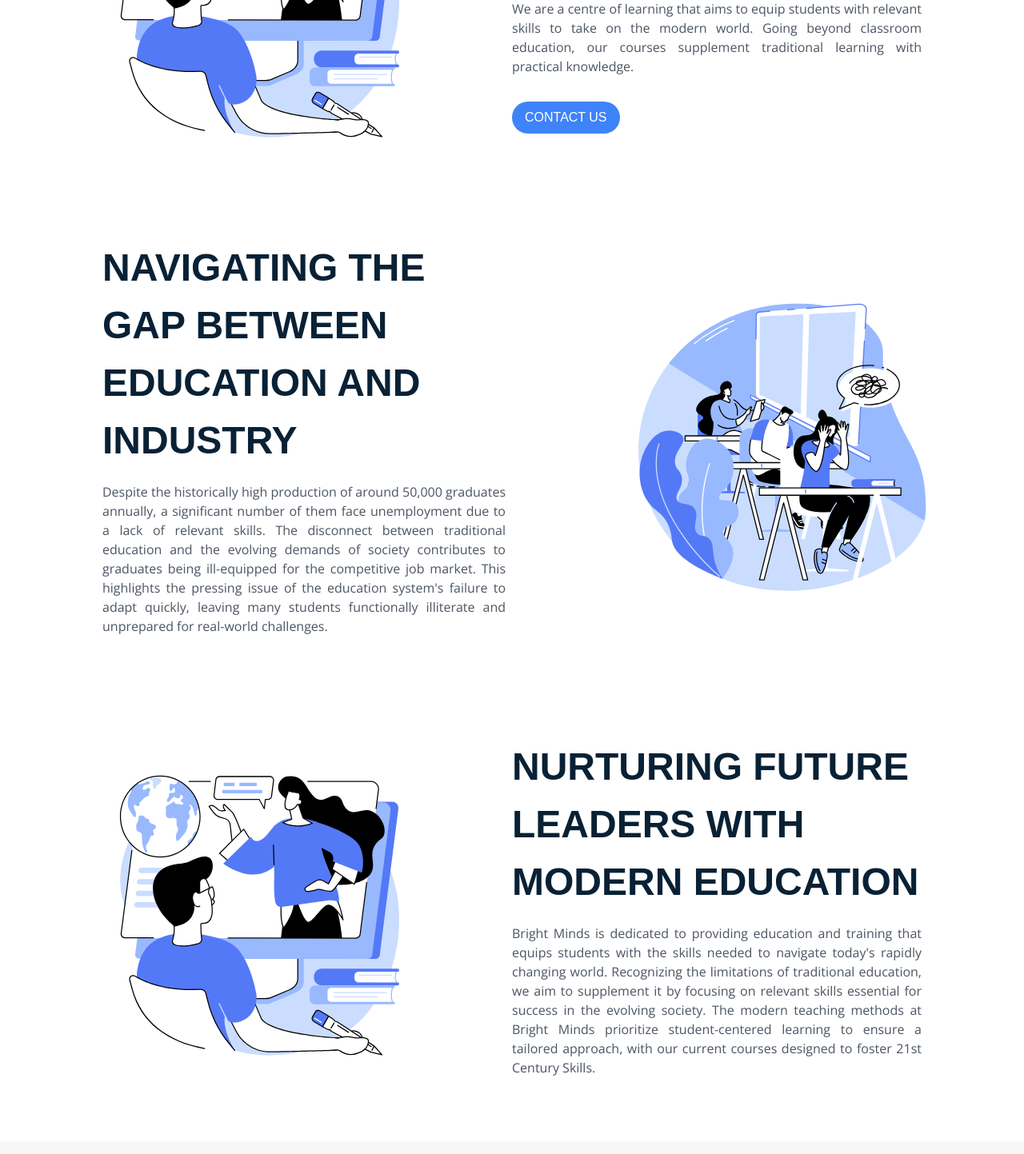
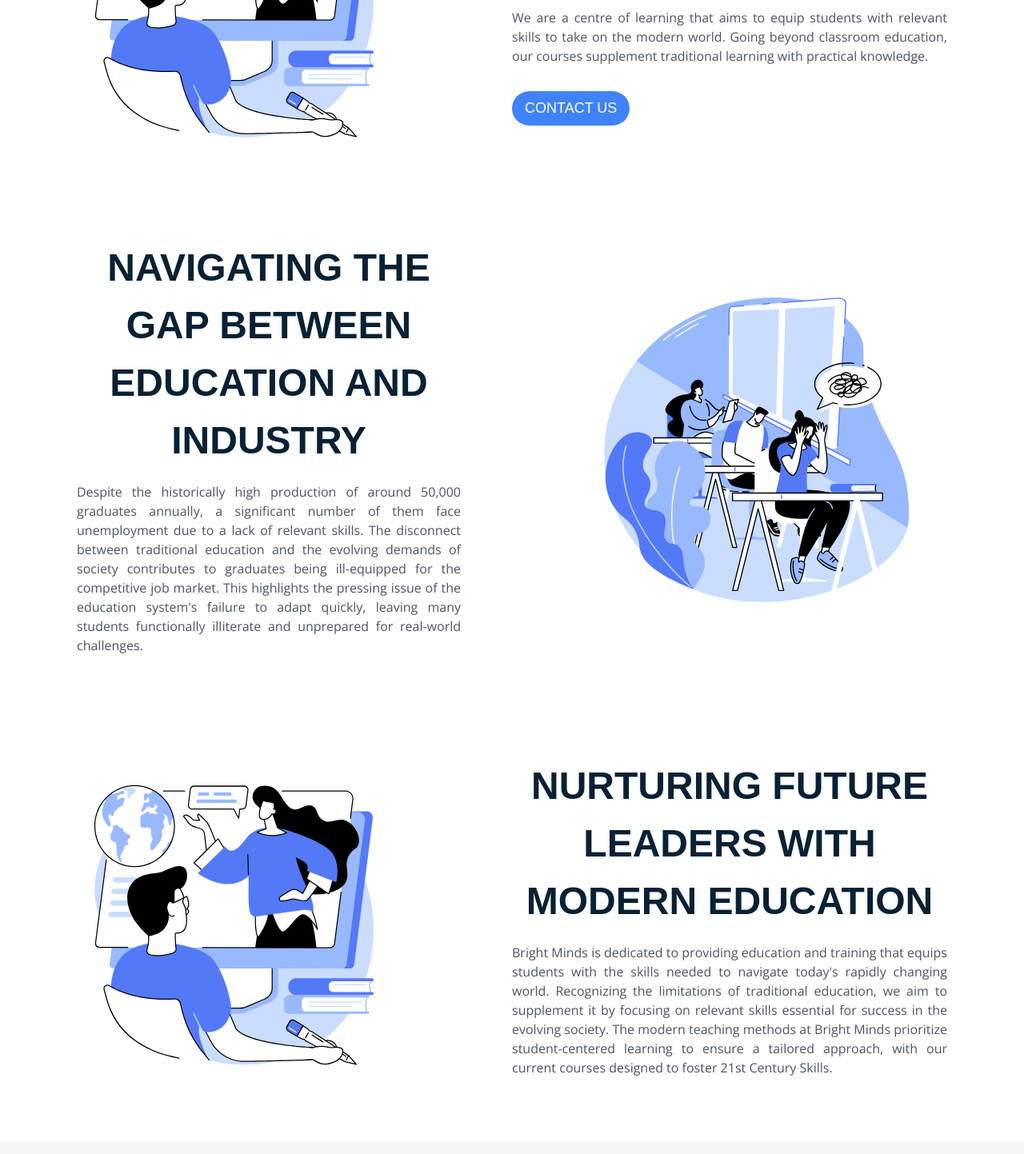
Before and after one commit to amiranazri/brightminds-website, a Next.js app: page /about in a window 1280 px wide. Shown: the part 360-1803 px from the top of the page at 80% size. Built offline with nearby package versions, Linux system fonts and the light colour scheme; a web font is replaced by a local one.

Commit message:
Finished section one of about page

```diff
--- a/app/about/page.tsx
+++ b/app/about/page.tsx
@@ -6,7 +6,7 @@
 import Link from "next/link";
 import { useRouter } from "next/navigation";
 
-async function About() {
+function About() {
   const router = useRouter();
 
   const handleContactUs = () => {
@@ -14,7 +14,7 @@
   };
   return (
     <>
-      <div className="flex flex-col md:flex-row items-center justify-center md:justify-between mx-auto max-w-6xl py-12 px-16">
+      <div className="flex flex-col md:flex-row items-center justify-center md:justify-between mx-auto max-w-6xl py-12 px-8">
         <div className="flex-1">
           <Image
             src="/about-1.svg"
@@ -39,35 +39,64 @@
         </div>
       </div>
 
-      <div className="flex flex-col md:flex-row space-x-4 space-y-4 items-center justify-between mx-auto max-w-6xl py-12 px-16">
-        <div className="flex-1 text-center md:text-left">
-          <h3 className=" font-bold mb-4">
-            Navigating the Gap Between Education and Industry{" "}
-          </h3>
-          <p className="text-gray-600 mb-8" style={{ textAlign: "justify" }}>
-            Despite the historically high production of around 50,000 graduates
-            annually, a significant number of them face unemployment due to a
-            lack of relevant skills. The disconnect between traditional
-            education and the evolving demands of society contributes to
-            graduates being ill-equipped for the competitive job market. This
-            highlights the pressing issue of the education system's failure to
-            adapt quickly, leaving many students functionally illiterate and
-            unprepared for real-world challenges.
-          </p>
-        </div>
+      {window.innerWidth <= 640 ? (
+        <div className="flex flex-col sm:flex-row items-center justify-between mx-auto max-w-6xl py-12 px-8">
           <div className="flex-1">
             <Image
               src="/about-2.svg"
               alt="Bright Minds logo"
               width={400}
               height={400}
-            className="rounded-lg ml-32"
+              className="rounded-lg mx-auto"
+            />
+          </div>
+          <div className="flex-1 text-center md:text-left">
+            <h3 className="font-bold mb-4">
+              Navigating the Gap Between Education and Industry{" "}
+            </h3>
+            <p className="text-gray-600 mb-8" style={{ textAlign: "justify" }}>
+              Despite the historically high production of around 50,000
+              graduates annually, a significant number of them face unemployment
+              due to a lack of relevant skills. The disconnect between
+              traditional education and the evolving demands of society
+              contributes to graduates being ill-equipped for the competitive
+              job market. This highlights the pressing issue of the education
+              system's failure to adapt quickly, leaving many students
+              functionally illiterate and unprepared for real-world challenges.
+            </p>
+          </div>
+        </div>
+      ) : (
+        <div className="flex flex-col md:flex-row items-center justify-center md:justify-between mx-auto max-w-6xl py-12 px-8">
+          <div className="flex-1 text-center md:text-center">
+            <h3 className="font-bold mb-4">
+              Navigating the Gap Between Education and Industry{" "}
+            </h3>
+            <p className="text-gray-600 mb-8" style={{ textAlign: "justify" }}>
+              Despite the historically high production of around 50,000
+              graduates annually, a significant number of them face unemployment
+              due to a lack of relevant skills. The disconnect between
+              traditional education and the evolving demands of society
+              contributes to graduates being ill-equipped for the competitive
+              job market. This highlights the pressing issue of the education
+              system's failure to adapt quickly, leaving many students
+              functionally illiterate and unprepared for real-world challenges.
+            </p>
+          </div>
+          <div className="flex-1 ml-32 sm:block md:hidden lg:block">
+            <Image
+              src="/about-2.svg"
+              alt="Bright Minds logo"
+              width={424}
+              height={424}
+              className="rounded-lg mx-auto"
             />
           </div>
         </div>
+      )}
 
-      <div className="flex flex-col md:flex-row items-center justify-center md:justify-between mx-auto max-w-6xl py-12 px-16">
-        <div className="flex-1">
+      <div className="flex flex-col md:flex-row items-center justify-center md:justify-between mx-auto max-w-6xl py-12 px-8">
+        <div className="flex-1 sm:block md:hidden lg:block">
           <Image
             src="/about-1.svg"
             alt="Bright Minds logo"
@@ -76,7 +105,7 @@
             className="rounded-lg"
           />
         </div>
-        <div className="flex-1 text-center md:text-left">
+        <div className="flex-1 text-center md:text-center">
           <h3 className=" font-bold mb-4">
             Nurturing Future Leaders with Modern Education{" "}
           </h3>
--- a/app/ui/global.css
+++ b/app/ui/global.css
@@ -7,8 +7,13 @@
   font-family: "Madimi One", sans-serif;
   font-weight: 400;
   font-style: normal;
-  font-size: 56px;
   text-transform: uppercase;
+  @screen sm {
+    font-size: 24px;
+  }
+  @screen md {
+    font-size: 56px;
+  }
 }
 
 h3 {
@@ -16,8 +21,13 @@
   font-family: "Madimi One", sans-serif;
   font-weight: 400;
   font-style: normal;
-  font-size: 48px;
   text-transform: uppercase;
+  @screen sm {
+    font-size: 18px;
+  }
+  @screen md {
+    font-size: 48px;
+  }
 }
 
 h4 {
@@ -25,11 +35,16 @@
   font-family: sans-serif;
   font-weight: 400;
   font-style: normal;
-  font-size: 20px;
+  @screen sm {
+    font-size: 16px;
+  }
+  @screen md {
+    font-size: 20px;
+  }
 }
 
 h6 {
-  font-size: 18;
+  font-size: 18px;
   font-weight: 500;
   font-family: sans-serif;
 }
```
Lines whose indentation alone changed are shown as unchanged.
